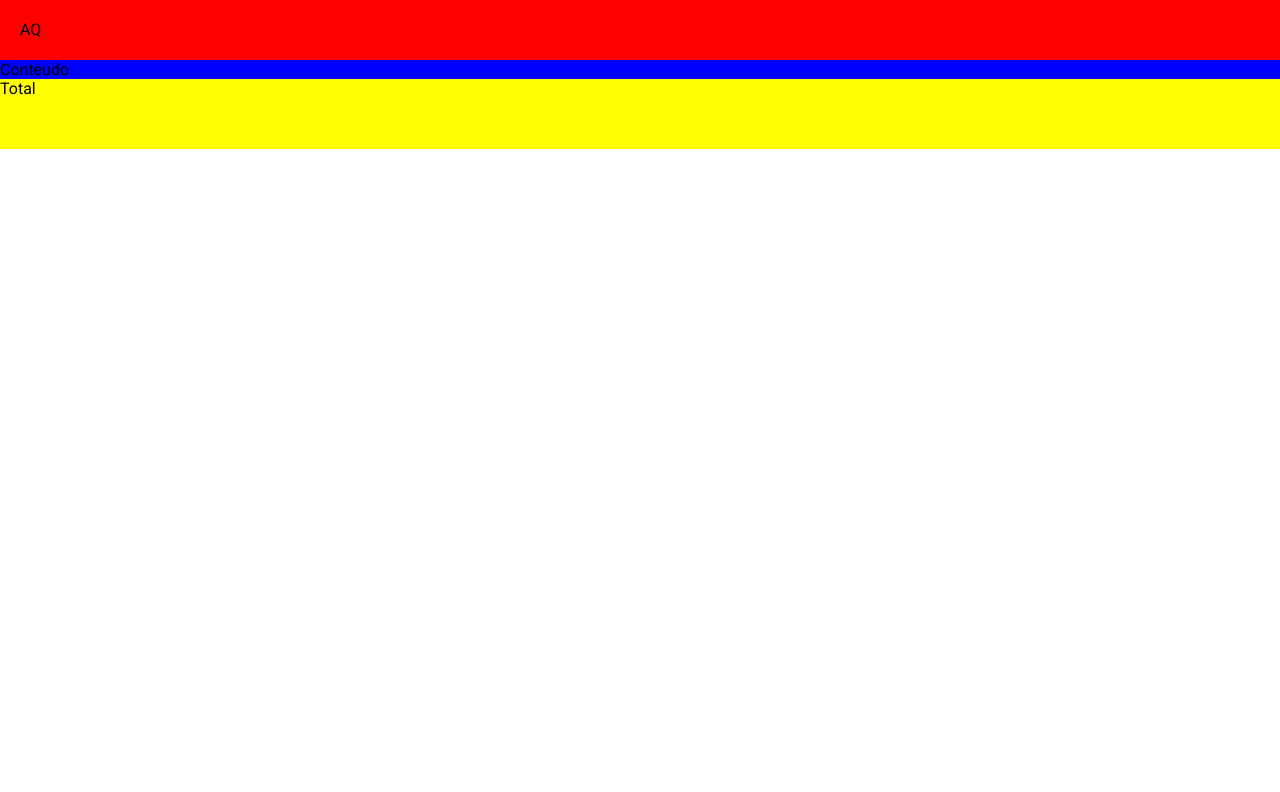
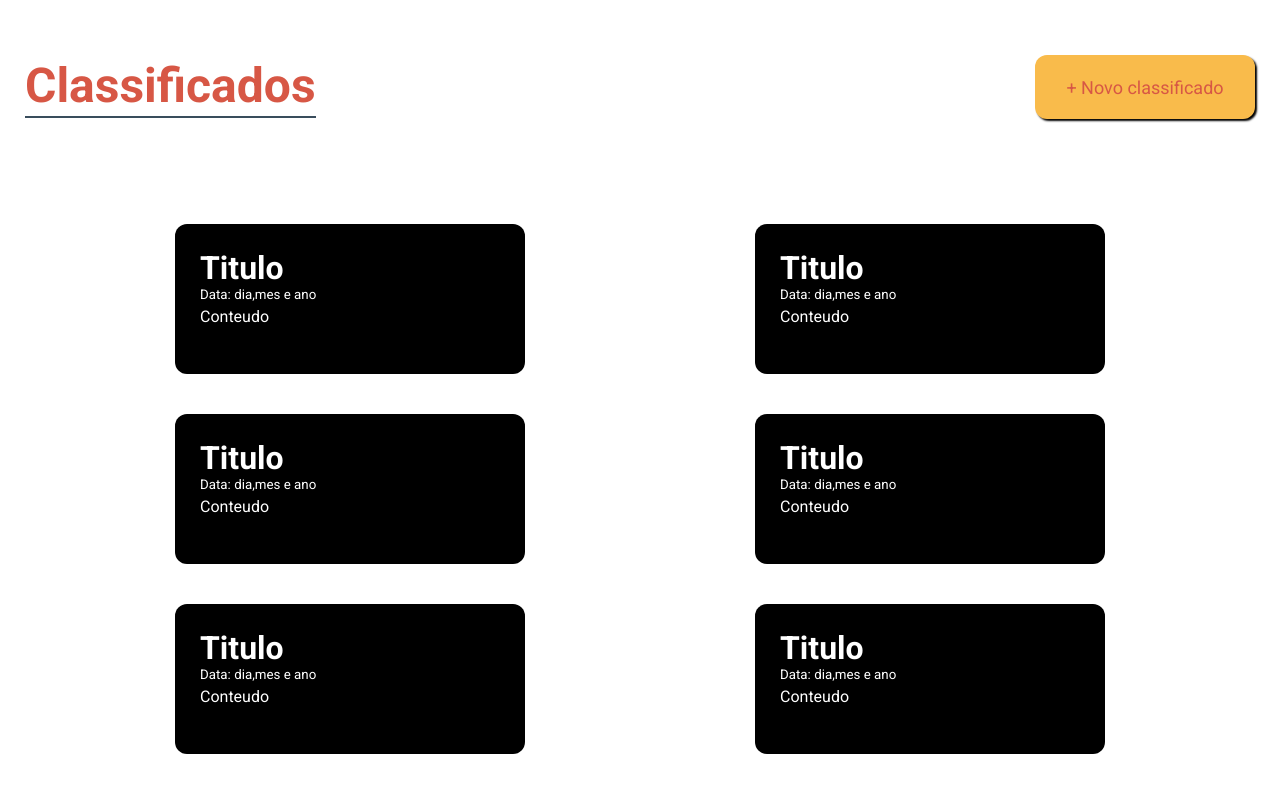
Before and after one commit to RpThiagoluiz/dev-challenger-frontend, a React (Create React App) app: page /classificados in a window 1280 px wide. Shown: the top 792 px of the page. Built offline with nearby package versions, Linux system fonts and the light colour scheme.

Commit message:
news template

```diff
--- /dev/null
+++ b/src/components/NewsContent/index.jsx
@@ -0,0 +1,10 @@
+import { Container } from "./styles";
+
+const NewsContent = () => (
+  <Container>
+    <h1>Titulo</h1>
+    <small>Data: dia,mes e ano</small>
+    <p>Conteudo</p>
+  </Container>
+);
+export default NewsContent;
--- /dev/null
+++ b/src/components/NewsContent/styles.js
@@ -0,0 +1,21 @@
+import styled from "styled-components";
+
+export const Container = styled.div`
+  width: 350px;
+  height: 150px;
+
+  display: flex;
+  flex-direction: column;
+  align-items: left;
+
+  margin: 20px;
+  padding: 25px;
+
+  border-radius: 12px;
+
+  color: white;
+  background-color: black;
+  > p {
+    margin-top: 5px;
+  }
+`;
--- a/src/pages/Home/styles.js
+++ b/src/pages/Home/styles.js
@@ -9,7 +9,9 @@ export const Container = styled.div`
   justify-content: space-around;
 `;
 
-export const ImageLogo = styled.img``;
+export const ImageLogo = styled.img`
+  margin-top: 10em;
+`;
 
 export const InfoSpedy = styled.div`
   color: #d75745;
--- a/src/pages/News/index.jsx
+++ b/src/pages/News/index.jsx
@@ -1,10 +1,30 @@
+import { Link } from "react-router-dom";
+//Components
+import NewsContent from "../../components/NewsContent";
+
 import { Container, Header, Main, Footer } from "./styles";
 
 const News = () => (
   <Container>
-    <Header>AQ</Header>
-    <Main>Conteudo</Main>
-    <Footer>Total</Footer>
+    <Header>
+      <h1>Classificados</h1>
+      <Link to="/criar/classificados">
+        <button>+ Novo classificado</button>
+      </Link>
+    </Header>
+    <Main>
+      <NewsContent />
+      <NewsContent />
+      <NewsContent />
+      <NewsContent />
+      <NewsContent />
+      <NewsContent />
+      <NewsContent />
+      <NewsContent />
+    </Main>
+    <Footer>
+      <h3>15 classificados</h3>
+    </Footer>
   </Container>
 );
 export default News;
--- a/src/pages/News/styles.js
+++ b/src/pages/News/styles.js
@@ -1,29 +1,71 @@
 import styled from "styled-components";
 
 export const Container = styled.div`
-  display: grid;
-  grid-template-columns: 100vw;
-  grid-template-rows: 60px 1fr 70px;
-
-  grid-template-areas:
-    "HD"
-    "MN"
-    "FT";
+  overflow-y: hidden;
 `;
 
 export const Header = styled.div`
-  grid-area: HD;
-  background-color: red;
+  display: flex;
+  align-items: center;
+  justify-content: space-between;
 
-  padding: 20px;
+  padding: 25px;
+  margin-top: 30px;
+
+  > h1 {
+    font-size: 48px;
+    color: #d75745;
+
+    &:after {
+      content: "";
+      display: block;
+      margin-top: 2px;
+      width: 100%;
+      border-bottom: 2px solid #394d5c;
+    }
+  }
+
+  > a {
+    > button {
+      width: 220px;
+      height: 64px;
+
+      background-color: #f9bb4b;
+      color: #d75745;
+
+      font-size: 18px;
+      padding: 5px;
+
+      border-radius: 12px;
+      box-shadow: 2px 2px 2px black;
+
+      transition: all ease-in 0.4s;
+    }
+
+    &:hover {
+      > button {
+        background-color: #d75745;
+        color: #d3d1b6;
+      }
+    }
+  }
 `;
 
 export const Main = styled.div`
   grid-area: MN;
-  background-color: blue;
+
+  display: flex;
+  flex-wrap: wrap;
+  align-items: center;
+  justify-content: space-around;
+
+  margin: 60px;
 `;
 
 export const Footer = styled.div`
-  grid-area: FT;
-  background-color: yellow;
+  background-color: #f9bb4b;
+
+  padding: 25px;
+  margin: 0 25px;
+  border-radius: 12px;
 `;
```
Also changed, not shown: 1 other file (tests, documents, lock files or other folders).
